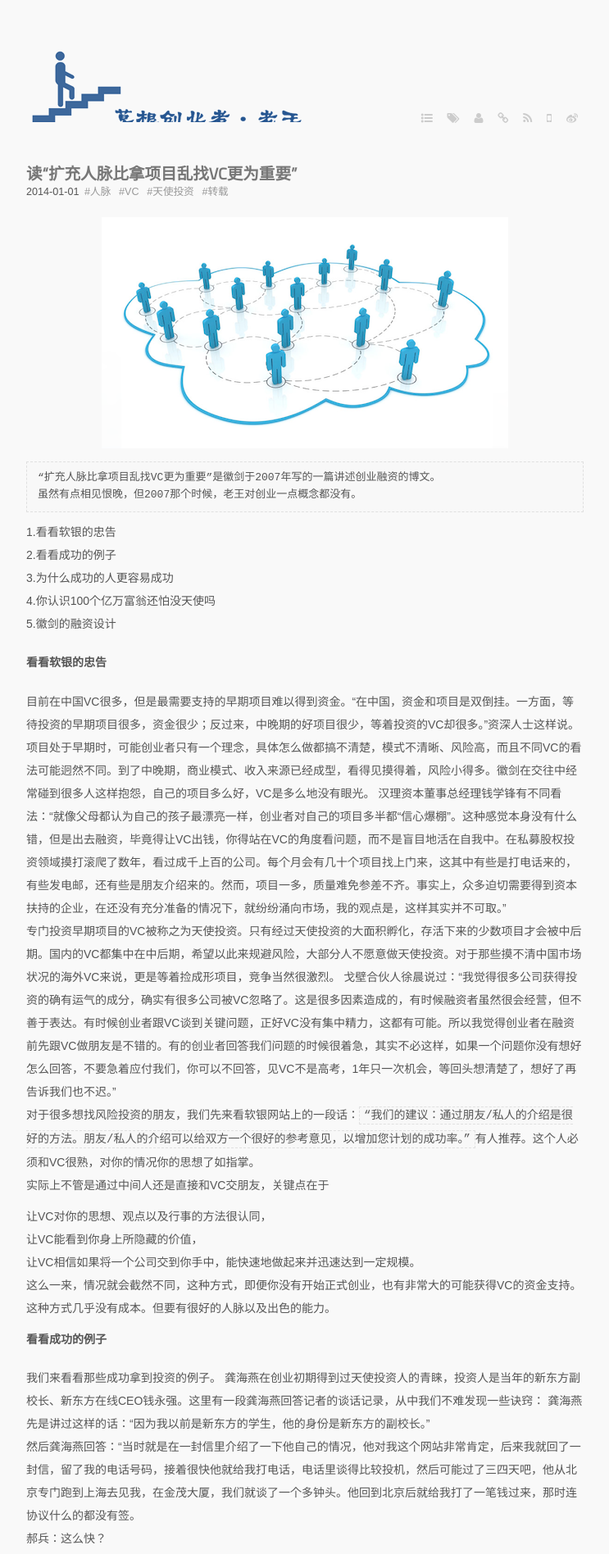
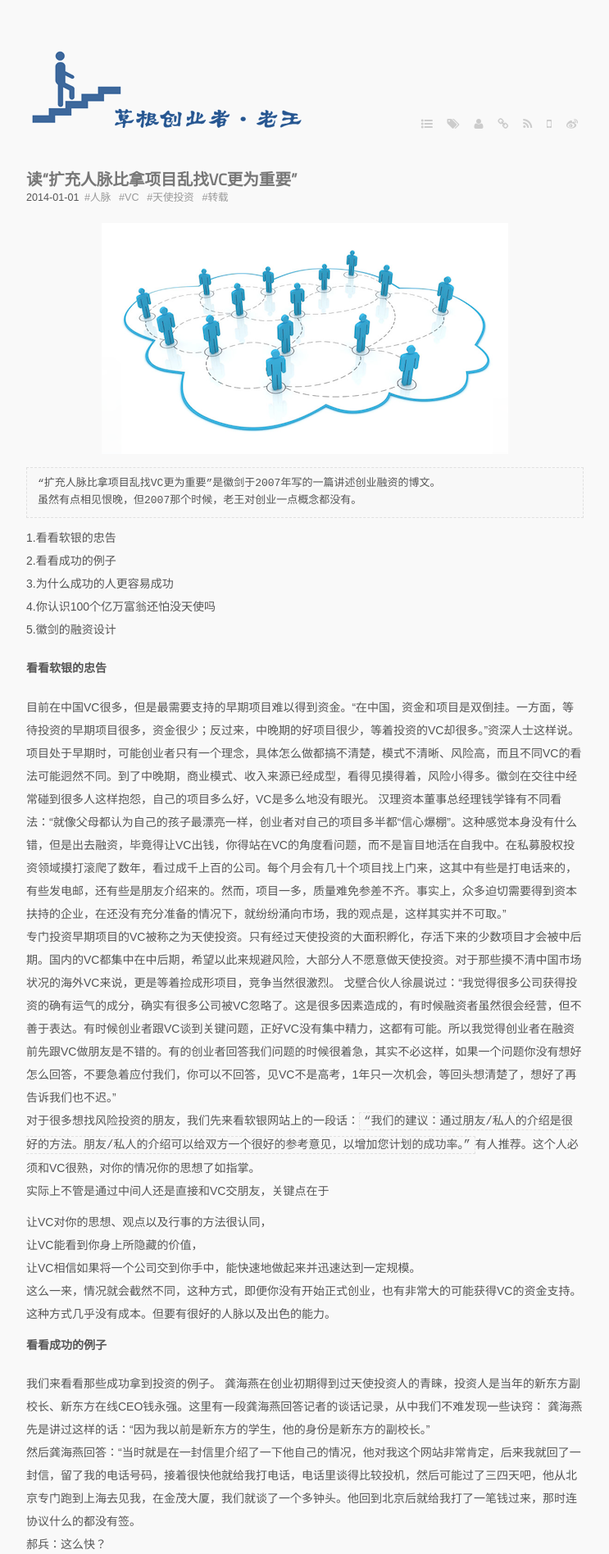
Before and after one commit to laowang24/laowang24.github.com, a Jekyll site: the page built from index.markdown, in a window 1280 px wide. Shown: the top 1896 px of the page at 82% size, without its empty margins (268-1011 px from the left). Built offline with Jekyll 4.4.1, drawn with Linux system fonts in a browser that asks for light colours; some web fonts are replaced; Markdown is read by kramdown in place of the engine named in the settings.

Commit message:
Update style.css

```diff
--- a/media/css/style.css
+++ b/media/css/style.css
@@ -38,7 +38,7 @@ hr {
 .logo {
   background:url('/media/images/201401/web_logo.png') no-repeat;
   width:350px;
-  height:93px;
+  height:100px;
 }
 
 .center {
```
